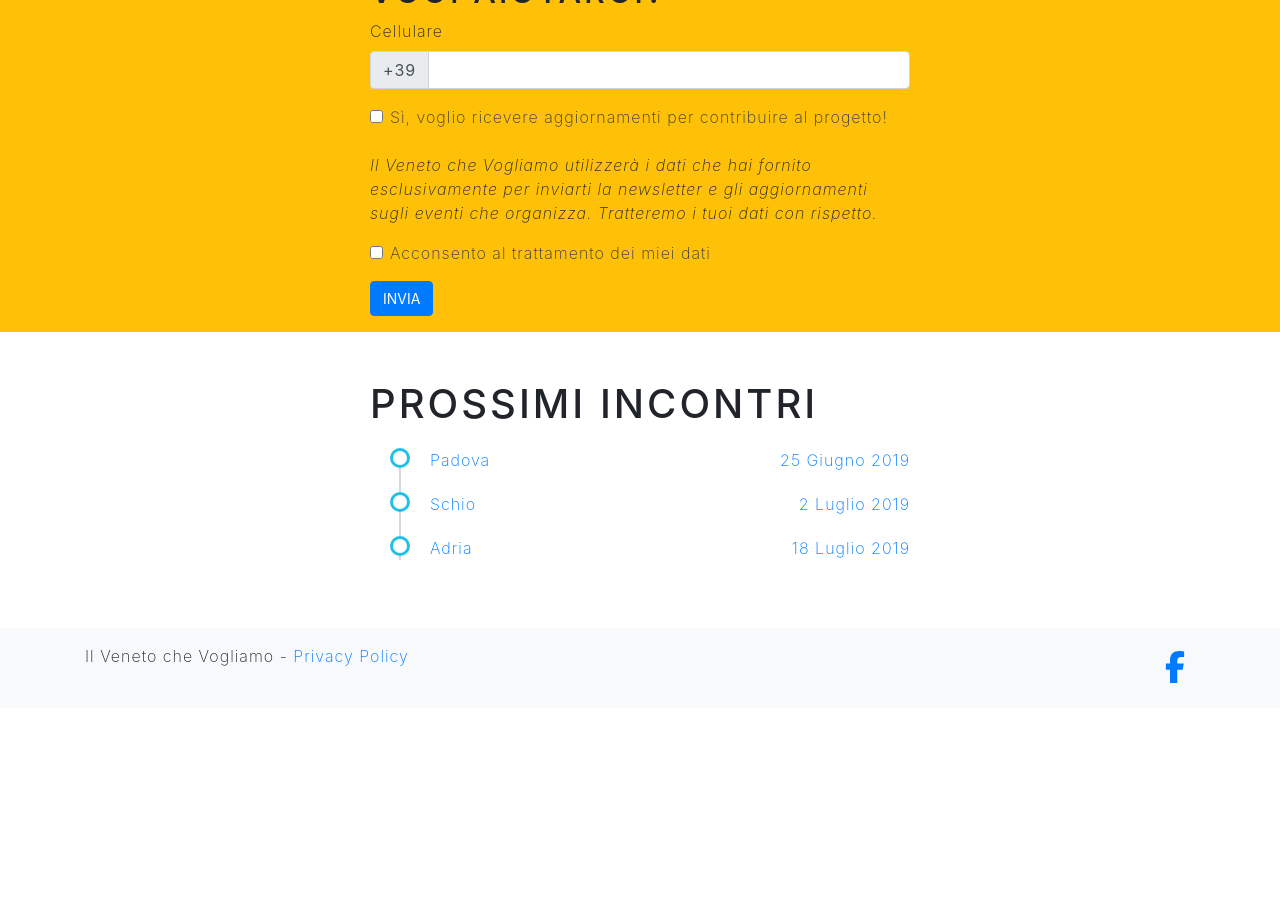
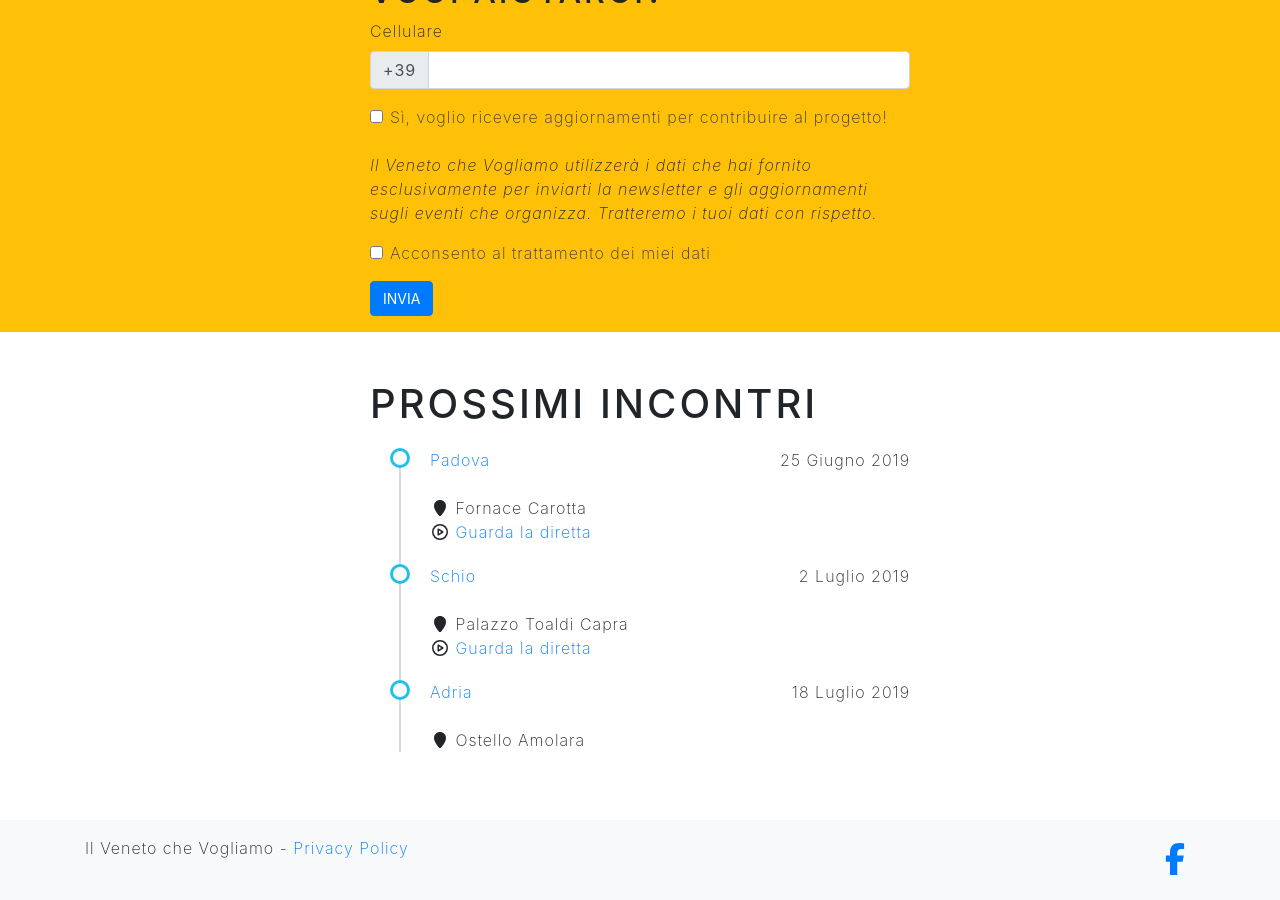
Before and after one commit to venetochevogliamo/venetochevogliamo.it, a Jekyll site: the page built from index.html, in a window 1280 px wide and 900 px high, scrolled down 1509 px. Built offline with Jekyll 4.4.1, drawn with Linux system fonts in a browser that asks for light colours; nearby versions of some CDN libraries; library files that are not in the unit come from our copies; comment, search, counter and statistics services are not loaded; before the commit the page ends 2217 px from its top, so only the background shows below that.

Commit message:
New roadmap

```diff
--- a/_includes/roadmap.html
+++ b/_includes/roadmap.html
@@ -7,10 +7,16 @@
         <ul class="timeline">
           {% for e in site.data.events %}
           <li>
-            <a target="_blank" href="#">{{ e.place }}</a>
-            <a href="#" class="float-right">{{ e.date }}</a>
+            <a target="_blank" href="{{ e.fb }}">{{ e.place }}</a>
+            <p class="float-right">{{ e.date }}</p>
             <p>
-              {{ e.desc }}
+              <br />
+              <i class="fas fa-map-marker"></i> {{ e.location }}
+              {% if e.live %}
+              <br />
+              <i class="far fa-play-circle"></i>
+              <a target="_blank" href="{{ e.live }}">Guarda la diretta</a>
+              {% endif %}
             </p>
           </li>
           {% endfor %}
```
